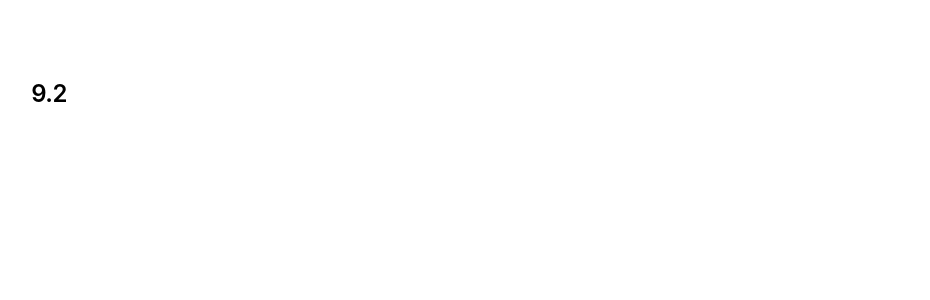
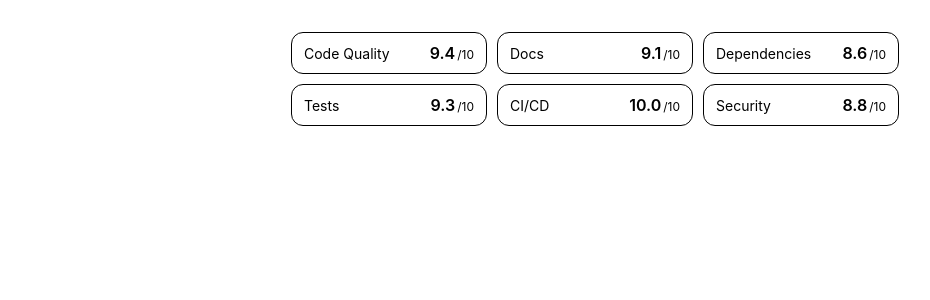
Before and after one commit to arduvey29/RepoRadar, a React (Vite) app in the folder frontend/: page / in a window 1280 px wide. Shown: the top 300 px of the page, without its empty margins (45-975 px from the left). Built offline with nearby package versions, Linux system fonts and the light colour scheme.

Commit message:
feat(frontend): DimensionTile + DimensionGrid

```diff
--- a/frontend/src/App.tsx
+++ b/frontend/src/App.tsx
@@ -1,9 +1,11 @@
-import { ScoreGauge } from "./components/ScoreGauge"
+import { mockReports } from "./lib/mock-reports"
+import { DimensionGrid } from "./components/DimensionGrid"
 
 export default function App() {
+  const r = mockReports["mock-a"]
   return (
-    <div data-grade="A" className="p-12">
-      <ScoreGauge score={9.2} />
+    <div data-grade={r.overall_grade} className="p-8 max-w-2xl mx-auto">
+      <DimensionGrid dimensions={r.dimensions} />
     </div>
   )
 }
--- /dev/null
+++ b/frontend/src/components/DimensionGrid.tsx
@@ -0,0 +1,14 @@
+import type { DimensionResult } from "../lib/types"
+import { DimensionTile } from "./DimensionTile"
+
+interface Props { dimensions: DimensionResult[]; onSelect?: (key: string) => void }
+
+export function DimensionGrid({ dimensions, onSelect }: Props) {
+  return (
+    <div className="grid grid-cols-3 gap-2.5">
+      {dimensions.map(d => (
+        <DimensionTile key={d.key} dim={d} onClick={() => onSelect?.(d.key)} />
+      ))}
+    </div>
+  )
+}
--- /dev/null
+++ b/frontend/src/components/DimensionTile.tsx
@@ -0,0 +1,23 @@
+import { tileStateForScore } from "../lib/grade"
+import type { DimensionResult } from "../lib/types"
+
+interface Props { dim: DimensionResult; onClick?: () => void }
+
+const COLOR: Record<string, string> = {
+  good: "var(--tile-good)", mid: "var(--tile-mid)", bad: "var(--tile-bad)",
+}
+
+export function DimensionTile({ dim, onClick }: Props) {
+  const state = tileStateForScore(dim.score)
+  return (
+    <button
+      onClick={onClick}
+      className="bg-bg-elev-2 border border-border rounded-md px-3 py-2 flex justify-between items-baseline transition-colors hover:border-[var(--border-hover)] text-left w-full"
+    >
+      <span className="text-text-muted text-sm">{dim.name}</span>
+      <span className="font-semibold" style={{ color: COLOR[state] }}>
+        {dim.score.toFixed(1)}<small className="text-text-dim font-normal ml-0.5 text-xs">/10</small>
+      </span>
+    </button>
+  )
+}
```
